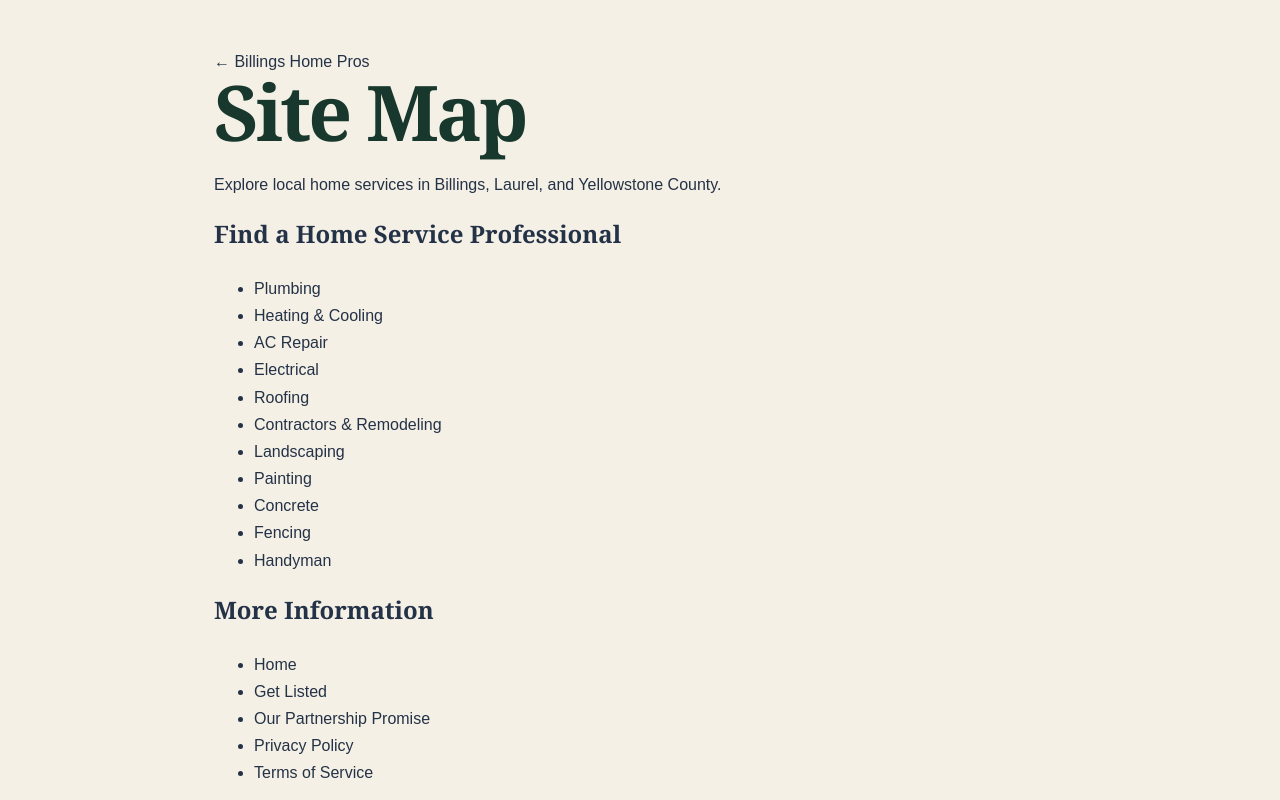
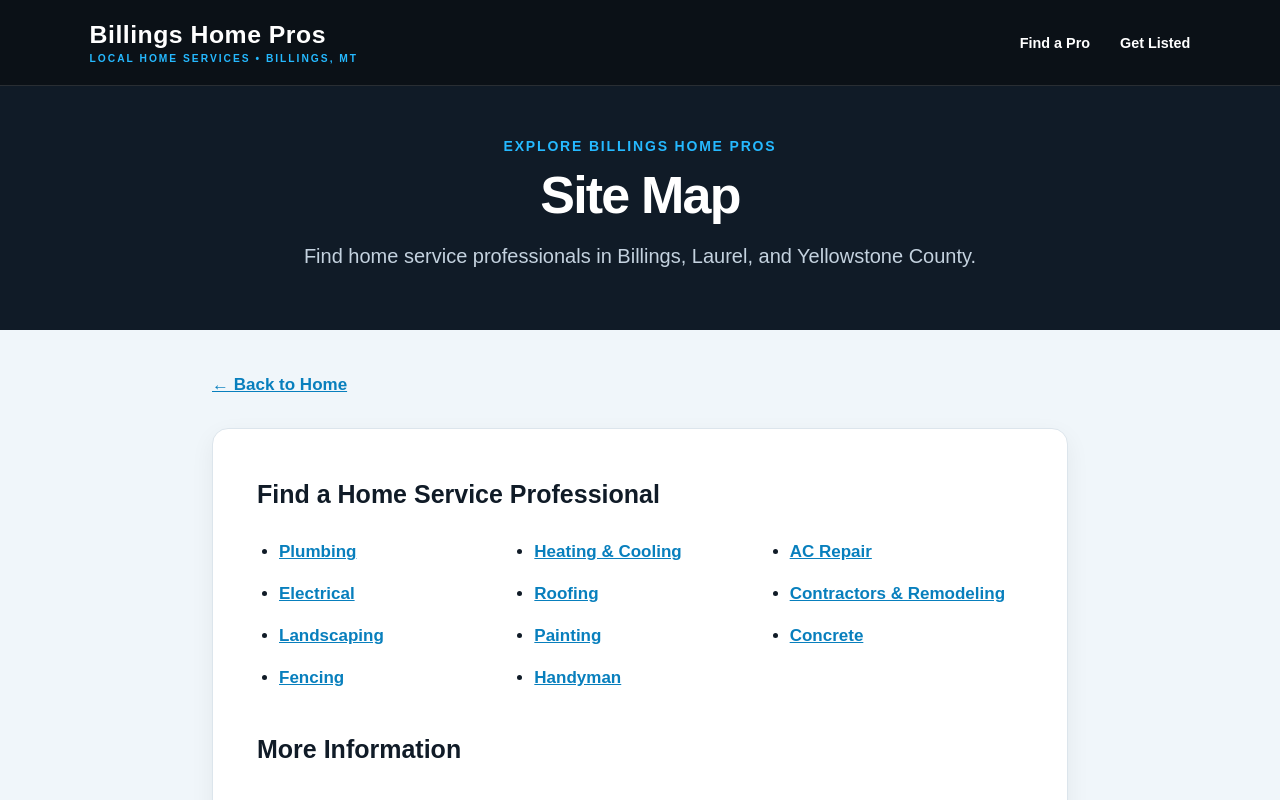
Before and after one commit to Cheddaronbass/billingshomepros, a Next.js app: page /site-map in a window 1280 px wide. Shown: the top 800 px of the page. Built offline with nearby package versions, Linux system fonts and the light colour scheme.

Commit message:
Match informational page design to Billings Home Pros branding

```diff
--- a/app/site-map/page.js
+++ b/app/site-map/page.js
@@ -1,3 +1,5 @@
+import InfoPageLayout from "../components/InfoPageLayout";
+
 export const metadata = {
   title: "Site Map | Billings Home Pros",
   description: "Browse home service categories and useful pages on Billings Home Pros.",
@@ -26,16 +28,18 @@ const otherPages = [
   ["Terms of Service", "/terms"],
 ];
 
+
 export default function SiteMapPage() {
   return (
-    <main style={{ maxWidth: 900, margin: "0 auto", padding: "48px 24px 80px", color: "#243247", lineHeight: 1.7 }}>
-      <a href="/">← Billings Home Pros</a>
-      <h1>Site Map</h1>
-      <p>Explore local home services in Billings, Laurel, and Yellowstone County.</p>
-      <h2>Find a Home Service Professional</h2>
-      <ul>{categories.map(([label, href]) => <li key={href}><a href={href}>{label}</a></li>)}</ul>
-      <h2>More Information</h2>
-      <ul>{otherPages.map(([label, href]) => <li key={href}><a href={href}>{label}</a></li>)}</ul>
-    </main>
+    <InfoPageLayout title="Site Map" eyebrow="Explore Billings Home Pros" intro="Find home service professionals in Billings, Laurel, and Yellowstone County.">
+      <h2 style={{ color: "#101b27", fontFamily: "Arial, Helvetica, sans-serif", fontSize: 25 }}>Find a Home Service Professional</h2>
+      <ul style={{ display: "grid", gridTemplateColumns: "repeat(auto-fit, minmax(190px, 1fr))", gap: "12px 22px", paddingLeft: 22, marginBottom: 36 }}>
+        {categories.map(([label, href]) => <li key={href}><a href={href} style={{ color: "#087fbd", fontWeight: 700, textDecoration: "underline" }}>{label}</a></li>)}
+      </ul>
+      <h2 style={{ color: "#101b27", fontFamily: "Arial, Helvetica, sans-serif", fontSize: 25 }}>More Information</h2>
+      <ul style={{ display: "grid", gap: 12, paddingLeft: 22 }}>
+        {otherPages.map(([label, href]) => <li key={href}><a href={href} style={{ color: "#087fbd", fontWeight: 700, textDecoration: "underline" }}>{label}</a></li>)}
+      </ul>
+    </InfoPageLayout>
   );
 }
```
